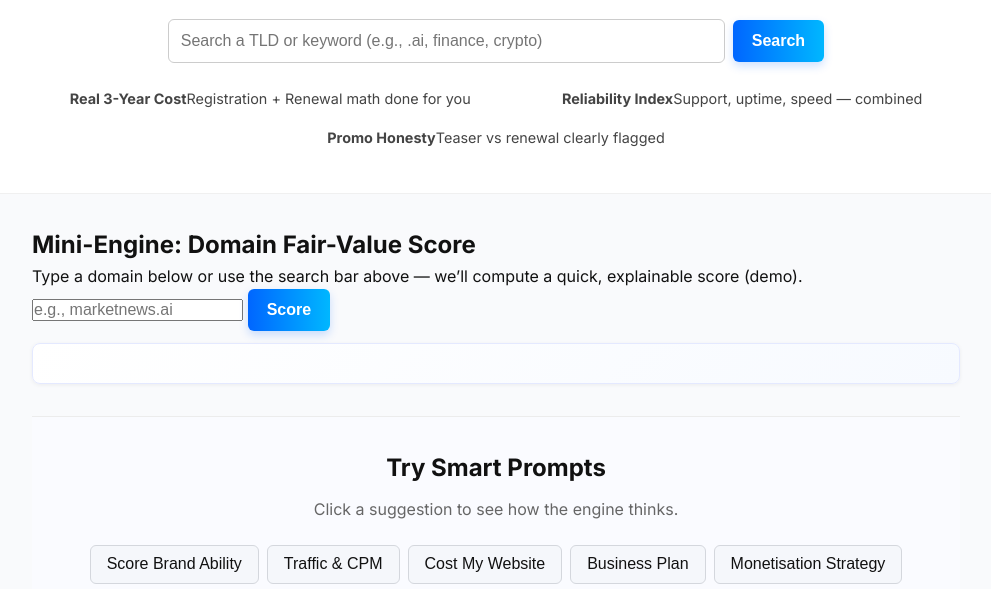
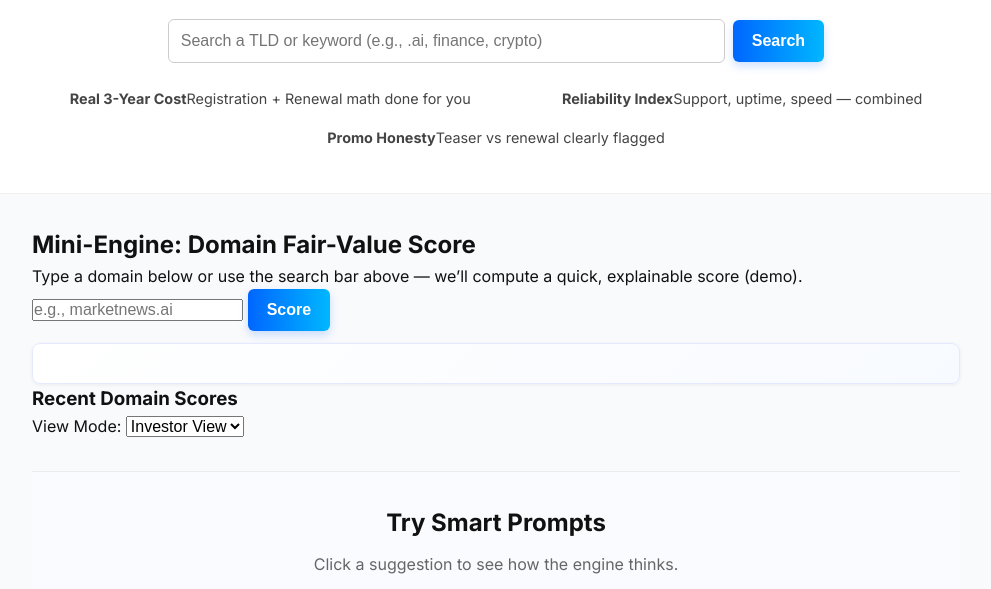
Before and after one commit to AndrewEconomou/cleandomain-ai, a plain HTML site: page index.html in a window 1280 px wide. Shown: the part 172-761 px from the top of the page, without its empty margins (144-1135 px from the left). Drawn offline with Linux system fonts and the light colour scheme.

Commit message:
Update index.html

```diff
--- a/index.html
+++ b/index.html
@@ -56,7 +56,20 @@
     <button id="scoreBtn" class="primary-btn">Score</button>
 
     <div id="scoreResult" style="margin-top:12px;font-weight:600;font-size:1.05em;"></div>
+<!-- === COMPARISON MEMORY === -->
+<div id="historyPanel" class="history-panel">
+  <h3>Recent Domain Scores</h3>
+  <ul id="historyList"></ul>
+</div>
 
+<!-- === AI VIEW MODE SWITCH === -->
+<div class="tone-switch">
+  <label for="viewMode">View Mode:</label>
+  <select id="viewMode">
+    <option value="investor">Investor View</option>
+    <option value="builder">Builder View</option>
+  </select>
+</div>
     <section class="quick-prompts" style="margin-top:2rem;">
       <h2>Try Smart Prompts</h2>
       <p class="muted">Click a suggestion to see how the engine thinks.</p>
```
